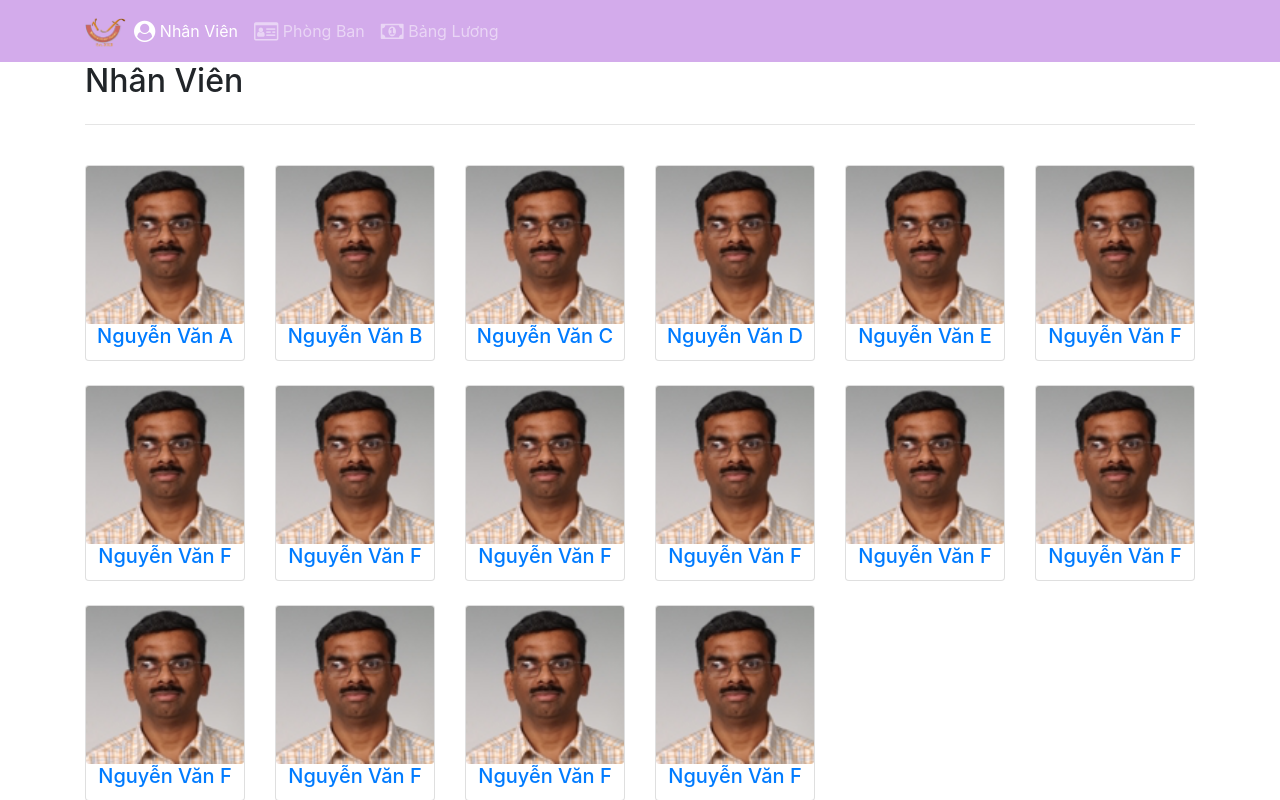
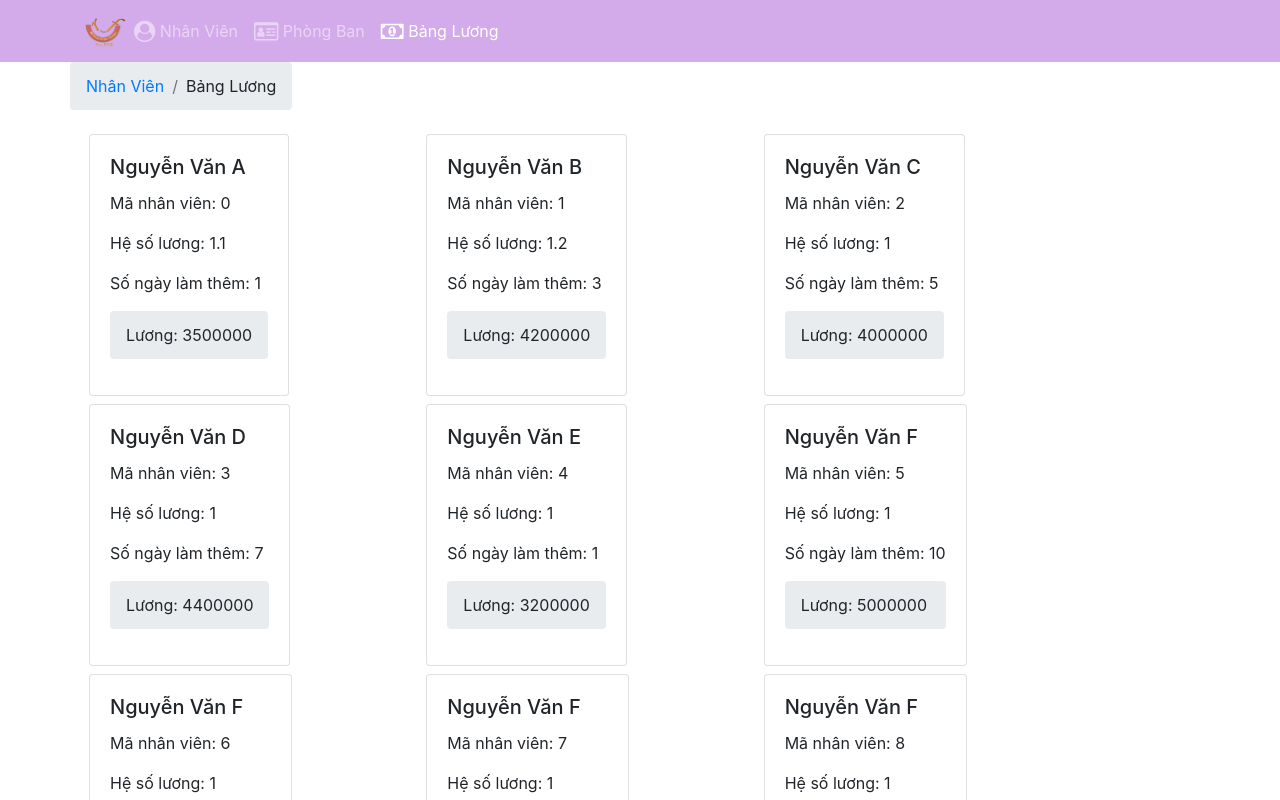
Before and after one commit to nguyenhuy433/FunixJSReact-ASM, a React (Create React App) app: page /salary in a window 1280 px wide. Before the commit this address led to /staffs. Shown: the top 800 px of the page. Built offline with nearby package versions, Linux system fonts and the light colour scheme.

Commit message:
tao saraly theo tinh huong 4

```diff
--- a/src/Component/MainComponent.js
+++ b/src/Component/MainComponent.js
@@ -6,6 +6,7 @@ import StaffDetail from "./StaffDetailComponent";
 import Header from "./HeaderComponent";
 import Footer from "./FooterComponent";
 import Department from "./DepartmentComponent";
+import Saraly from "./SaralyComponent";
 
 class Main extends Component {
   constructor(props) {
@@ -45,6 +46,11 @@ class Main extends Component {
             path="/department"
             component={() => <Department dep={this.state.department} />}
           />
+          <Route
+            exact
+            path="/salary"
+            component={() => <Saraly staffs={this.state.staffs} />}
+          />
           <Redirect to="/staffs" />
         </Switch>
         <Footer />
--- /dev/null
+++ b/src/Component/SaralyComponent.js
@@ -0,0 +1,53 @@
+import React from "react";
+import {
+  Card,
+  CardTitle,
+  CardBody,
+  CardText,
+  Breadcrumb,
+  BreadcrumbItem,
+} from "reactstrap";
+import { Link } from "react-router-dom";
+
+function RenderSaraly({ staff }) {
+  return (
+    <Card className="style-sara">
+      <CardBody>
+        <CardTitle className="text-left">{staff.name}</CardTitle>
+        <CardText>Mã nhân viên: {staff.id}</CardText>
+        <CardText>Hệ số lương: {staff.salaryScale}</CardText>
+        <CardText>Số ngày làm thêm: {staff.overTime}</CardText>
+        <Breadcrumb>
+          Lương:{" "}
+          {Number(
+            staff.salaryScale * 3000000 + staff.overTime * 200000
+          ).toFixed(0)}
+        </Breadcrumb>
+      </CardBody>
+    </Card>
+  );
+}
+
+function Saraly(props) {
+  const saralys = props.staffs.map((staff) => {
+    return (
+      <div className="row col-xs-12 col-md-6 col-lg-4 mt-1 mb-1" key={staff.id}>
+        <RenderSaraly staff={staff} />
+      </div>
+    );
+  });
+  return (
+    <div className="container">
+      <div className="row">
+        <Breadcrumb>
+          <BreadcrumbItem>
+            <Link to="/staffs">Nhân Viên</Link>
+          </BreadcrumbItem>
+          <BreadcrumbItem>Bảng Lương</BreadcrumbItem>
+        </Breadcrumb>
+      </div>
+      <div className="row m-1">{saralys}</div>
+    </div>
+  );
+}
+export default Saraly;
```
